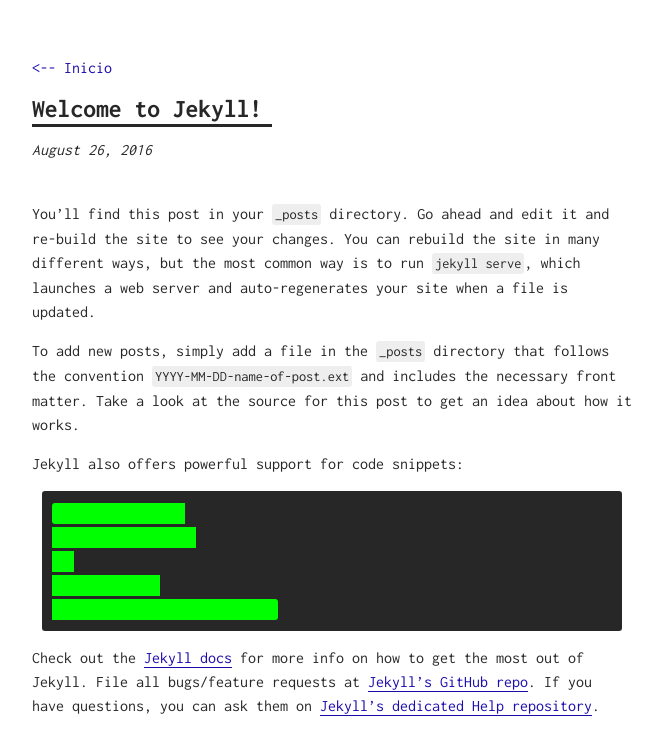
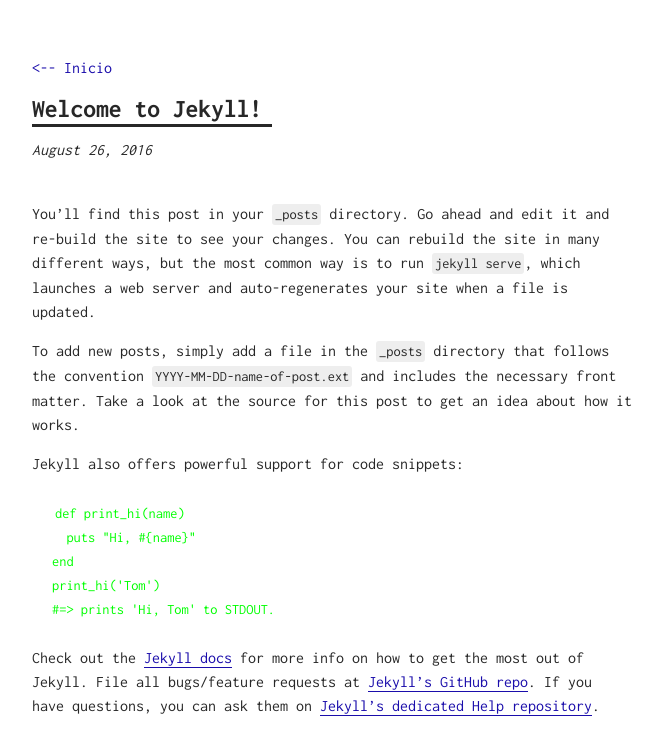
Before and after one commit to AlbCM/albcm.github.io, a Jekyll site: the page built from _posts/2016-08-26-welcome-to-jekyll.markdown, in a window 1280 px wide. Shown: the top 755 px of the page, without its empty margins (308-970 px from the left). Built offline with Jekyll 4.4.1, drawn with Linux system fonts in a browser that asks for light colours.

Commit message:
leeelelel

```diff
--- a/assets/css/main.scss
+++ b/assets/css/main.scss
@@ -203,10 +203,10 @@
 			padding: 10px;
 			line-height: 1.5;
 			border-radius: 3px;
-			background: $color-black;
+			background: #ffffff;
 			code {
 				color: $color-code;
-				background: $color-code;
+				background: none;
 			}
 		}
 
```
